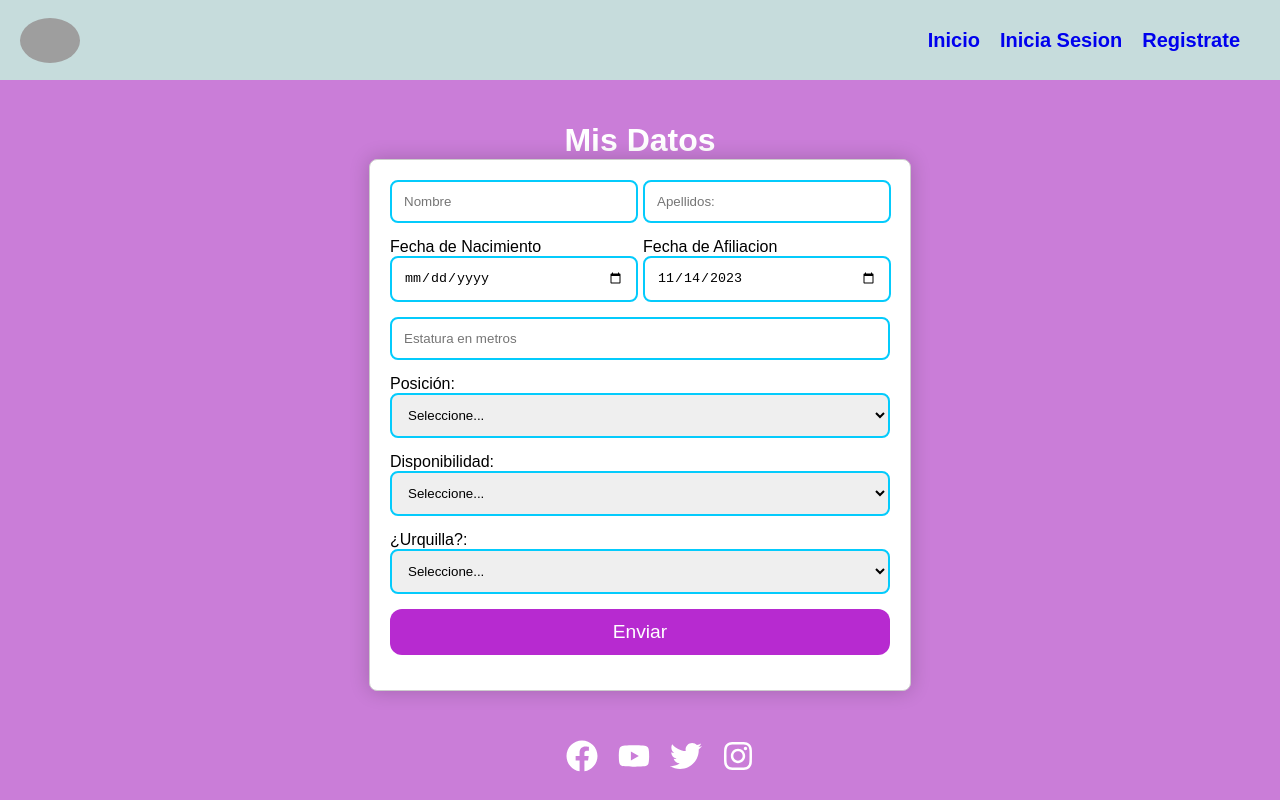
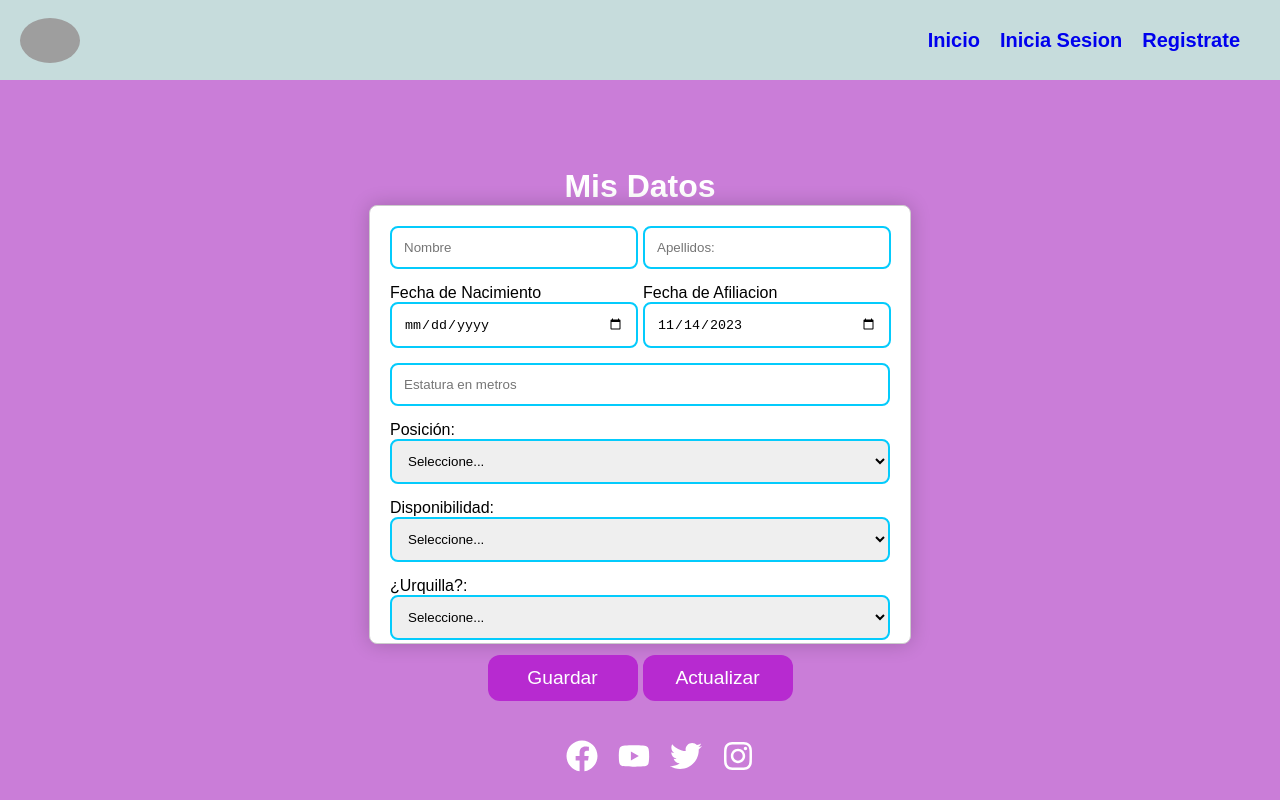
Before and after one commit to GabrielBeltran7/iglesiacatolica, a React (Vite) app: page /profile in a window 1280 px wide. Built offline with nearby package versions, Linux system fonts and the light colour scheme; grey boxes are pictures that could not be loaded.

Commit message:
actualizando componentes

```diff
--- a/src/components/componentProfile/ComponentProfile.jsx
+++ b/src/components/componentProfile/ComponentProfile.jsx
@@ -95,11 +95,7 @@ const ComponentProfile = () => {
         </div>
         </div>
 
-
-
-
-
-        <div className={style.inputContainer}>
+         <div className={style.inputContainer}>
           <label>
             <input
               placeholder="Estatura en metros"
@@ -157,11 +153,22 @@ const ComponentProfile = () => {
             </select>
           </label>
         </div>
+
+
+         <div className={style.buttoncontainer}>
         <div className={style.inputContainer}>
           <button type="submit" className={style.button}>
-            Enviar
+            Guardar
           </button>
         </div>
+        <div className={style.inputContainer}>
+          <button type="submit" className={style.button}>
+            Actualizar
+          </button>
+        </div>
+        </div>
+
+
       </form>
     </div>
   );
--- a/src/components/componentProfile/ComponentProfile.module.css
+++ b/src/components/componentProfile/ComponentProfile.module.css
@@ -14,14 +14,20 @@
     border-radius: 8px;
     box-shadow: 0 0 20px rgba(1, 2, 2, 0.2);
     background-color: white;
-
     border: 1px solid #ccc;
+    height: 62%;
   }
 
   .labelTitle {
     font-size: 2rem;
    margin: 0;
     color: white;
+  }.buttoncontainer{
+    display: flex;
+    gap:5px;
+    width: 100%;
+    justify-content: center;
+
   }
 
   .inputContainer {
@@ -72,7 +78,7 @@
   }
 
   .button {
-    width: 100%;
+    width: 150px;
     padding: 12px;
     border-radius: 12px;
     border: none;
@@ -95,6 +101,7 @@
   @media screen and (max-width: 768px) {
     .form {
       width: 85%;
+      height: 88%;
 
     }
     .bodyContainer {
```
